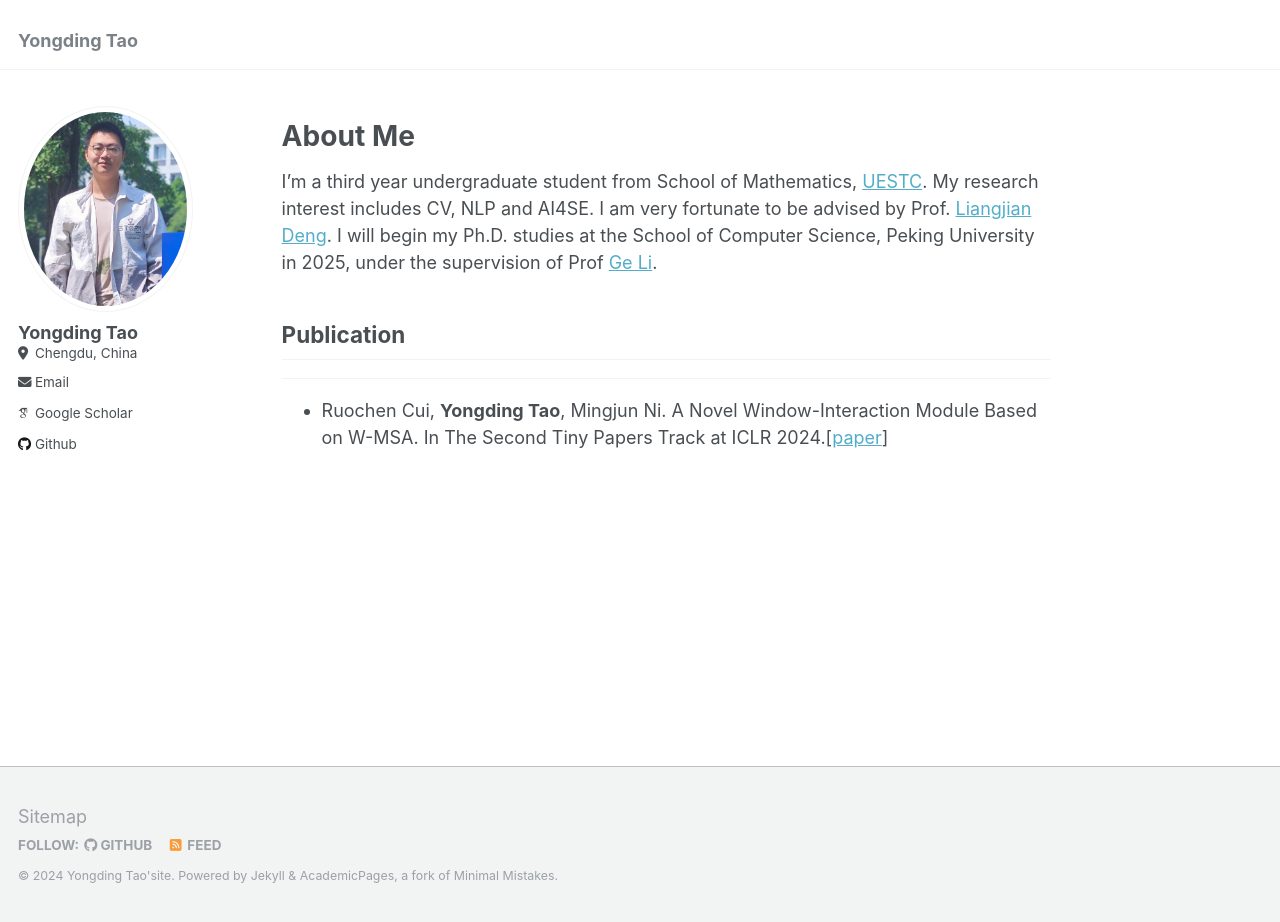
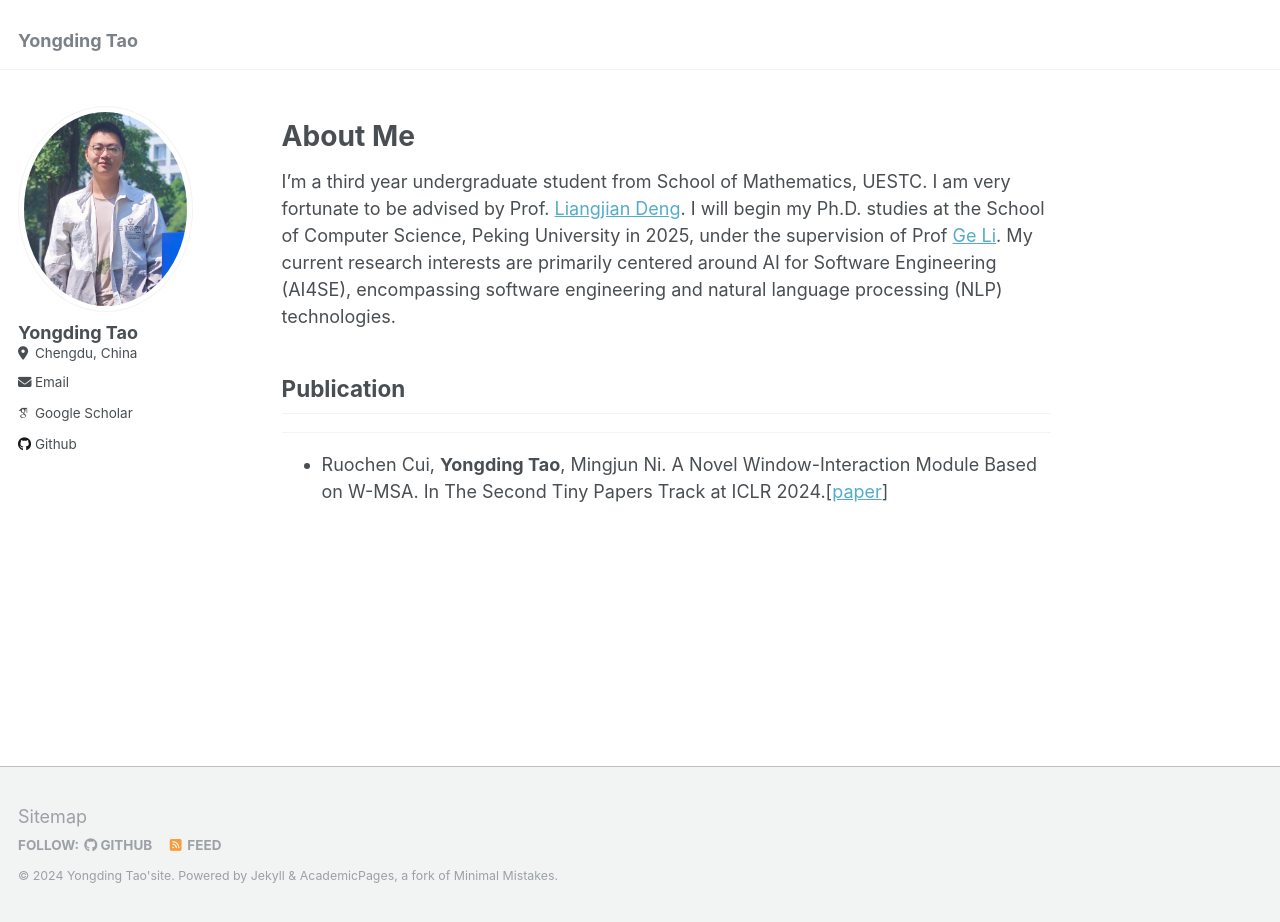
Before and after one commit to Yongding-Tao/Yongding-Tao.github.io, a Jekyll site: the page built from _pages/about.md, in a window 1280 px wide and 922 px high. Built offline with Jekyll 4.4.1, drawn with Linux system fonts in a browser that asks for light colours; some web fonts are replaced.

Commit message:
Update about.md

```diff
--- a/_pages/about.md
+++ b/_pages/about.md
@@ -8,7 +8,8 @@ redirect_from:
 ---
 # About Me
 
-I'm a third year undergraduate student from School of Mathematics, [UESTC](https://en.uestc.edu.cn/). My research interest includes CV, NLP and AI4SE. I am very fortunate to be advised by Prof. [Liangjian Deng](https://liangjiandeng.github.io/). I will begin my Ph.D. studies at the School of Computer Science, Peking University in 2025, under the supervision of Prof [Ge Li](https://ligechina.github.io/).
+I'm a third year undergraduate student from School of Mathematics, UESTC.  I am very fortunate to be advised by Prof. [Liangjian Deng](https://liangjiandeng.github.io/). I will begin my Ph.D. studies at the School of Computer Science, Peking University in 2025, under the supervision of Prof [Ge Li](https://ligechina.github.io/).
+My current research interests are primarily centered around AI for Software Engineering (AI4SE), encompassing software engineering and natural language processing (NLP) technologies.
 
 ## Publication
 ---
```
